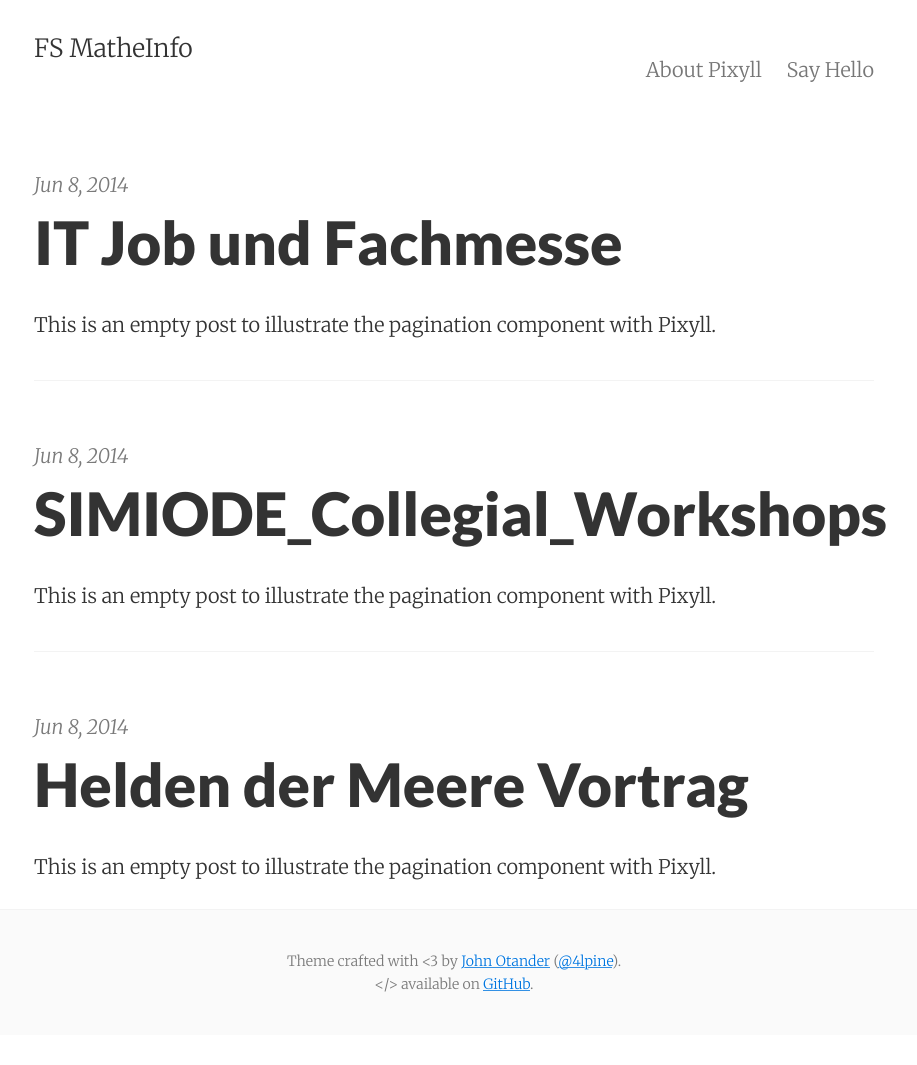
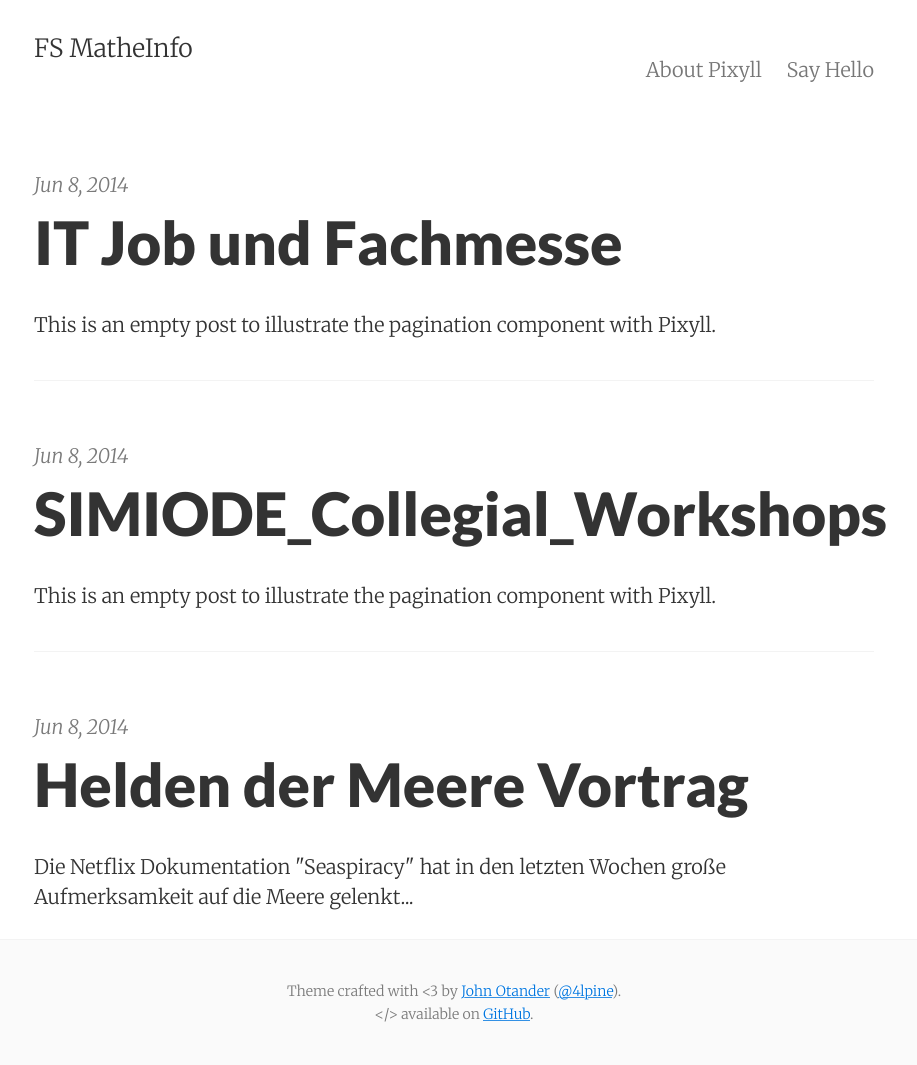
Before and after one commit to Fachschaft-FB12/Digitales-Brett-Viewer, a Jekyll site: the page built from index.html, in a window 1280 px wide. Shown: the whole page, without its empty margins (186-1103 px from the left). Built offline with Jekyll 4.4.1, drawn with Linux system fonts in a browser that asks for light colours; the list of posts is cut into pages by our own code; before the commit the page ends 1035 px from its top, so only the background shows below that.

Commit message:
Update 2014-06-08-DIe-Helden-der-Meere.md

```diff
--- a/_posts/2014-06-08-DIe-Helden-der-Meere.md
+++ b/_posts/2014-06-08-DIe-Helden-der-Meere.md
@@ -2,10 +2,11 @@
 layout:     post
 title:      Helden der Meere Vortrag
 date:       2014-06-08 11:21:29
-summary:    This is an empty post to illustrate the pagination component with Pixyll.
+summary:    Die Netflix Dokumentation "Seaspiracy" hat in den letzten Wochen große Aufmerksamkeit auf die Meere gelenkt...
 categories: jekyll pixyll
 ---
-### [Helden der Meere Vortrag](./Blue_Awareness.jpeg)
+
+### Helden der Meere Vortrag
 
 Liebe Studierende, Dozierende, Interessierte und Ozeanbegeisterte,
 
```
